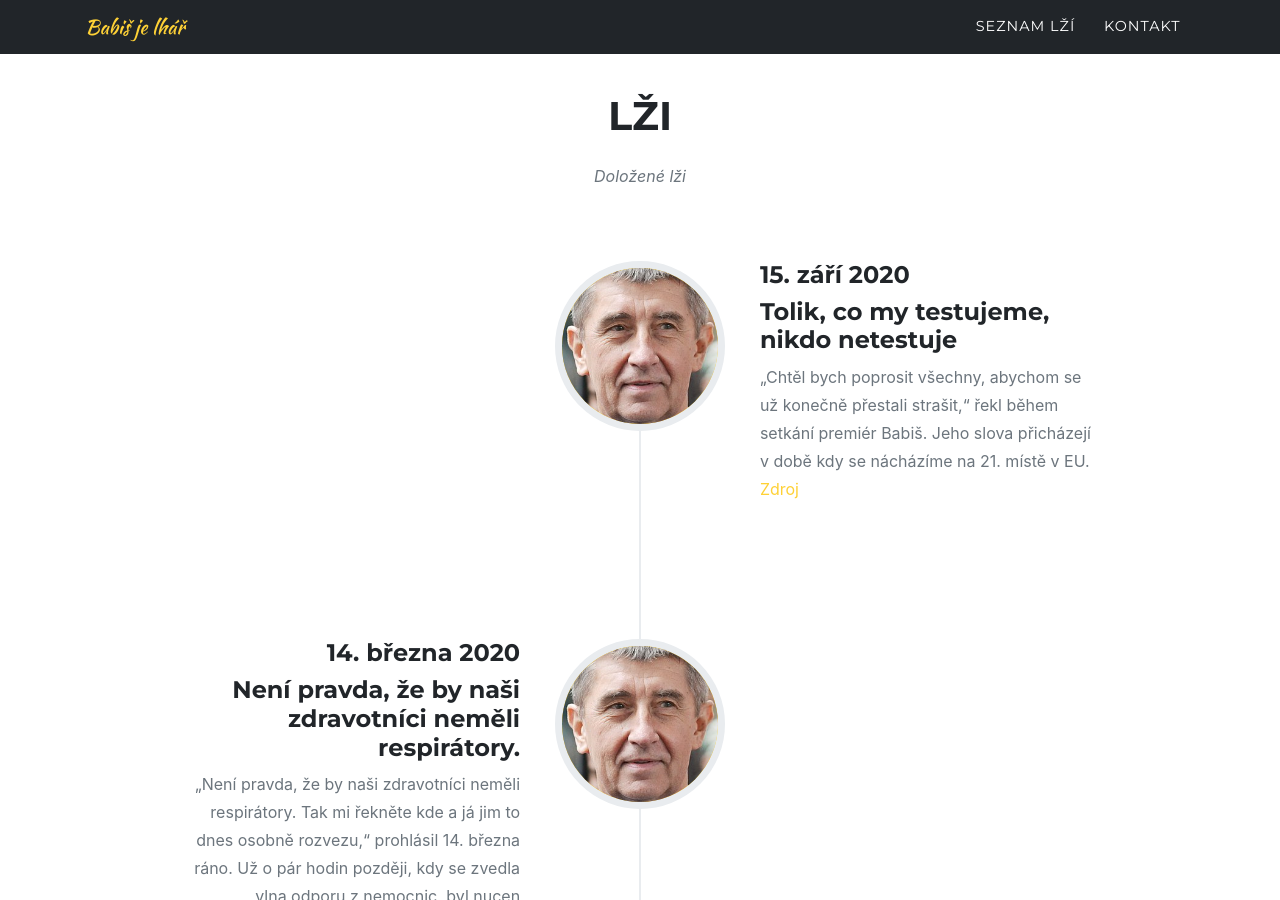
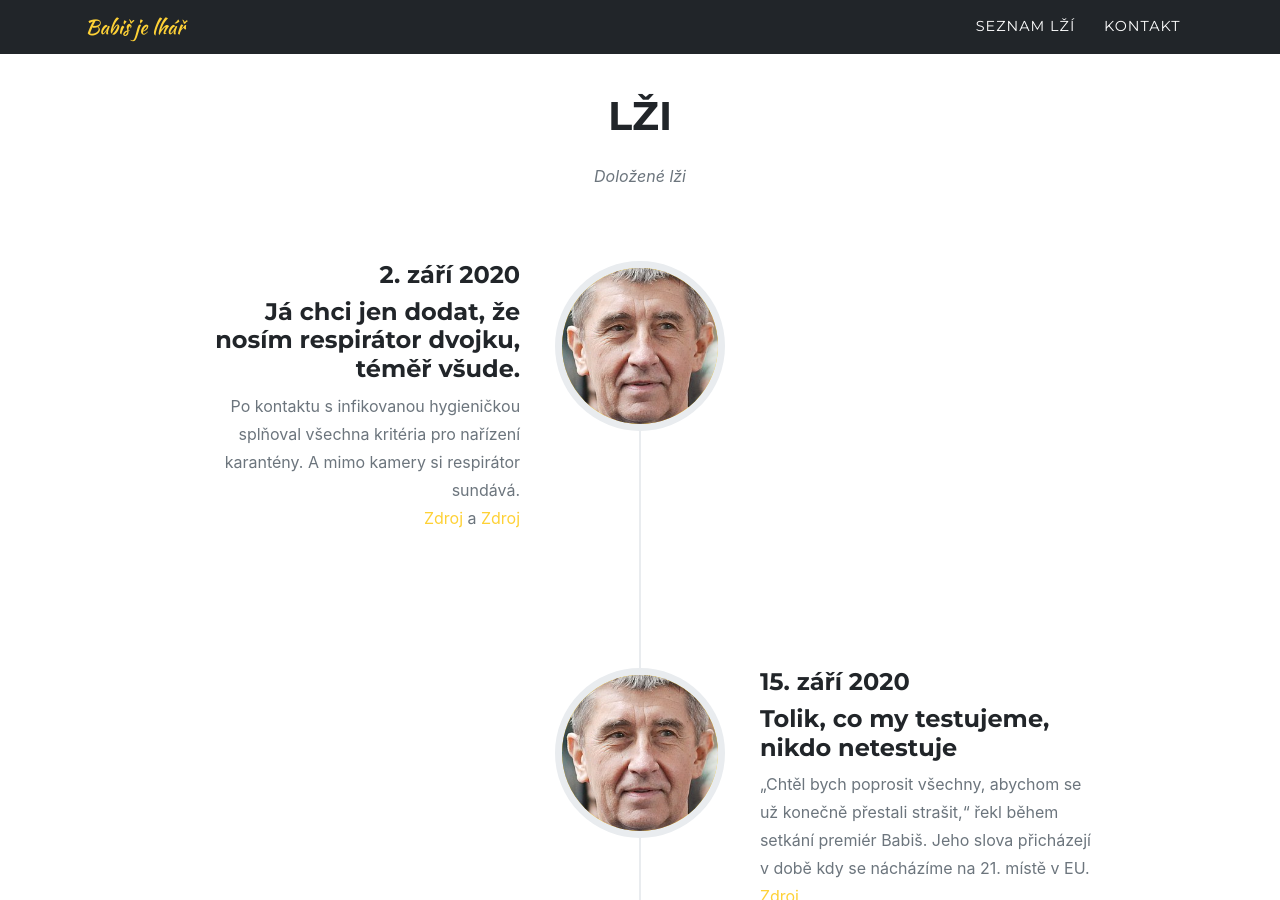
Before and after one commit to xsuchy/babisjelhar, a Jekyll site: the page built from index.md, in a window 1280 px wide and 900 px high, scrolled down 1123 px. Built offline with Jekyll 4.4.1, drawn with Linux system fonts in a browser that asks for light colours; some web fonts are replaced.

Commit message:
dalsi lzi

```diff
--- a/_data/sitetext.yml
+++ b/_data/sitetext.yml
@@ -32,6 +32,12 @@ timeline:
     text: "Doložené lži"
     section: timeline
     events:
+      - title: "Já chci jen dodat, že nosím respirátor dvojku, téměř všude."
+        year: "2. září 2020"
+        desc: "Po kontaktu s infikovanou hygieničkou splňoval všechna kritéria pro nařízení karantény. A mimo kamery si respirátor sundává.<br>[Zdroj](https://twitter.com/PavelHertl/status/1301200378994851841) a [Zdroj](https://www.facebook.com/vlastimil.strachovsky.3/posts/10220666180776817)"
+        image: assets/img/timeline/1.jpg
+        alt:
+        align: left
       - title: "Tolik, co my testujeme, nikdo netestuje"
         year: "15. září 2020"
         desc: "„Chtěl bych poprosit všechny, abychom se už konečně přestali strašit,“ řekl během setkání premiér Babiš. Jeho slova přicházejí v době kdy se nácházíme na 21. místě v EU. <br>[Zdroj](https://www.forum24.cz/nikdo-netestuje-tolik-co-my-lhal-babis-realita-je-pritom-uplne-jina-a-mnohem-horsi/)"
```
